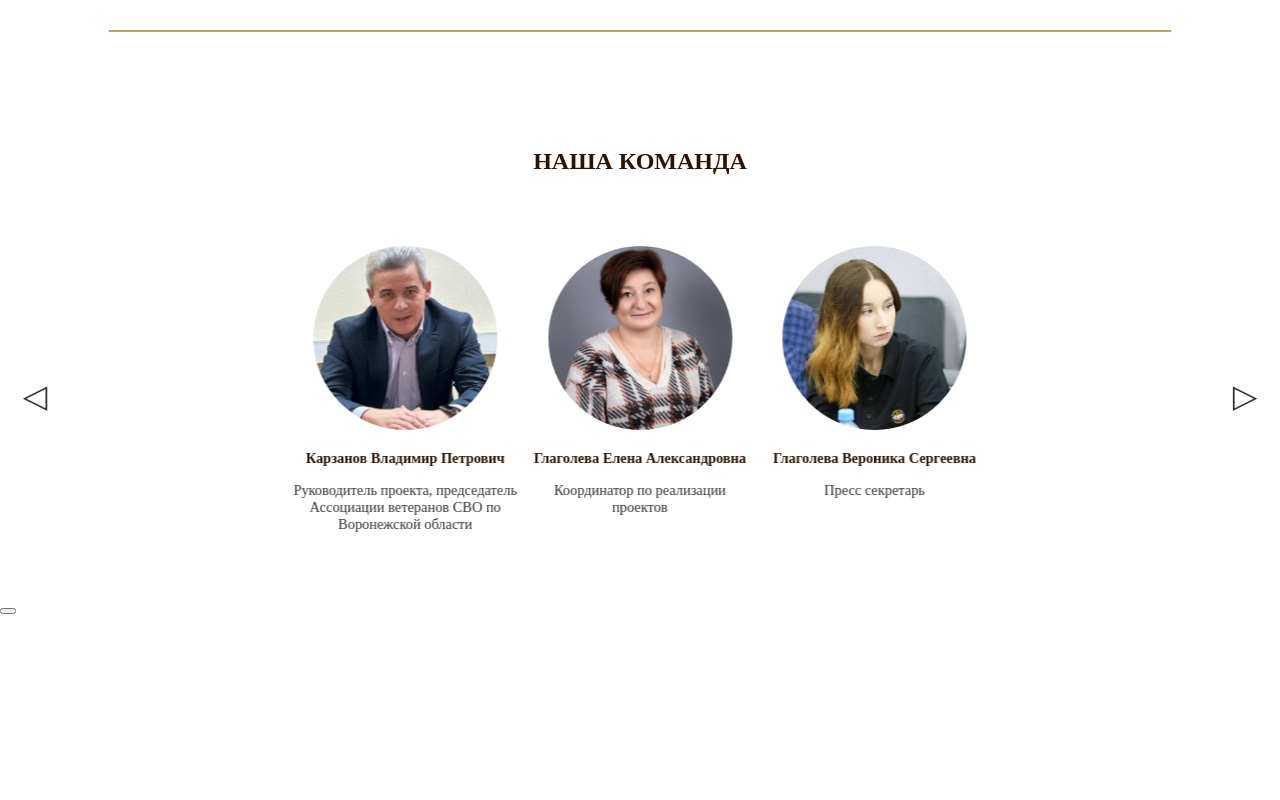
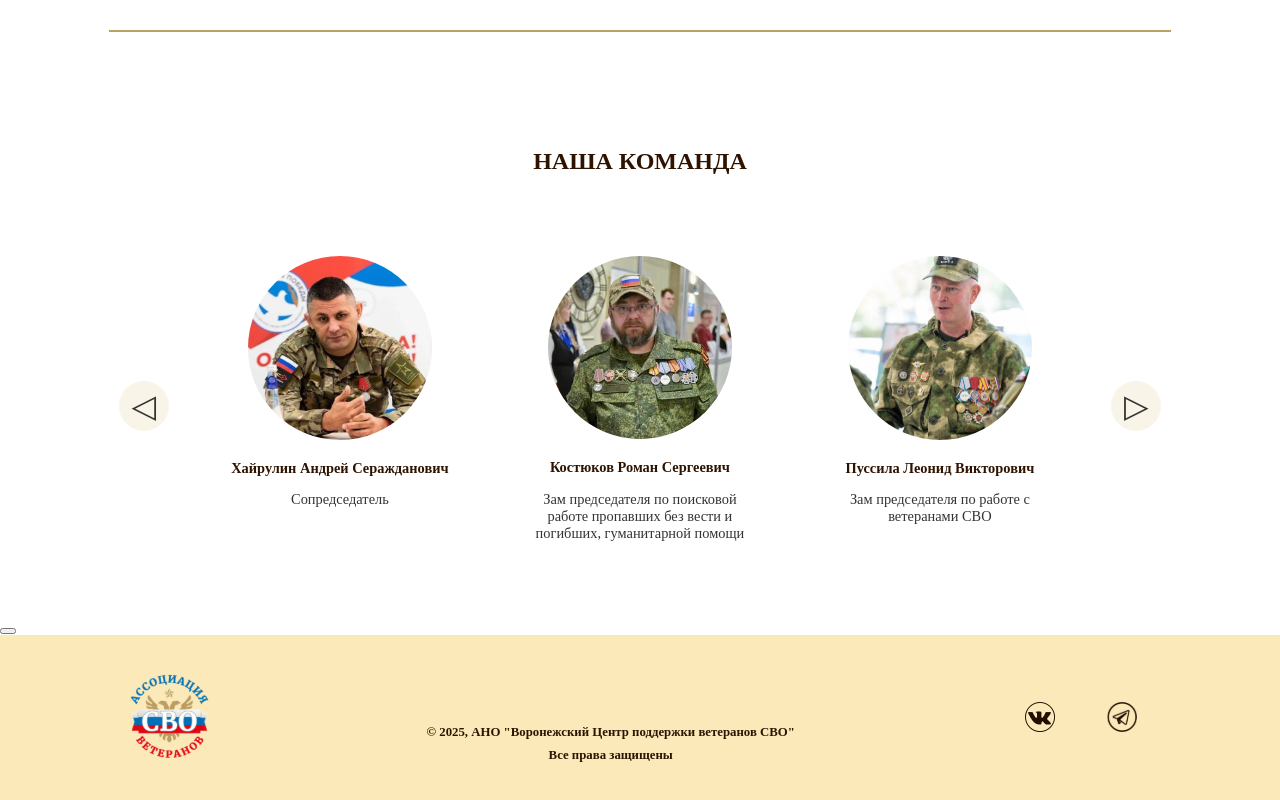
Before and after one commit to Archik-K/website_for_veterans_of_the_SVO, a React (Create React App) app: page / in a window 1280 px wide. Shown: the part 1216-2016 px from the top of the page. Before the commit the page ends 1831 px from the top, so only its background shows below. Built offline with nearby package versions, Linux system fonts and the light colour scheme.

Commit message:
I made a footer component, created a separate component for social networks and applied it to footer and header

```diff
--- a/src/App.js
+++ b/src/App.js
@@ -4,6 +4,8 @@ import Description from './components/Description';
 import Button from './components/Button';
 import Directions from './components/Directions';
 import Contacts from './components/Contacts';
+import Footer from './components/Footer';
+
 
 function App() {
   return (
@@ -12,7 +14,8 @@ function App() {
      <Description/>
      <Directions/>
      <Contacts/>
-    <Button/>
+     <Button/>
+     <Footer/>
     </div>
   );
 }
--- a/src/assets/scss/blocks/_carousel.scss
+++ b/src/assets/scss/blocks/_carousel.scss
@@ -2,14 +2,14 @@
   display: flex;
   align-items: center;
   justify-content: center;
-  width: 100%;
+  width: 83%;
   position: relative;
 }
 
 .carousel {
-  max-width: 820px;
-  min-width: 300px;
-  width: 55%;
+  max-width: 900px;
+  min-width: 317px;
+  width: 90%;
   overflow: hidden;
   position: relative;
 }
@@ -36,7 +36,8 @@
   position: absolute;
   top: 50%;
   transform: translateY(-50%);
-  background: rgba(255, 255, 255, 0.7);
+  background: #f8f5e8;
+  ;
   border: none;
   border-radius: 50%;
   width: 50px;
--- a/src/assets/scss/blocks/_footer.scss
+++ b/src/assets/scss/blocks/_footer.scss
@@ -0,0 +1,29 @@
+.footer {
+  display: flex;
+  align-items: center;
+  padding: 20px;
+  height: 8rem;
+  background: $header-footer-color;
+  justify-content: space-around;
+
+  &__logo {
+    font-size: 24px;
+    font-weight: bold;
+  }
+
+  &__rights {
+    display: flex;
+    color: #2d1300;
+    font-weight: 700;
+    font-family: "Merriweather_Regular";
+    font-size: 0.8rem;
+    height: 6rem;
+    flex-direction: column;
+    align-items: center;
+    justify-content: flex-end;
+
+    & p {
+      margin: 4px;
+    }
+  }
+}
--- /dev/null
+++ b/src/assets/scss/blocks/_social.scss
@@ -0,0 +1,7 @@
+.social {
+  display: flex;
+  align-items: center;
+  padding: 20px;
+  width: 9%;
+  justify-content: space-between;
+}
--- a/src/assets/styles/main.module.css
+++ b/src/assets/styles/main.module.css
@@ -18,6 +18,33 @@
   padding: 12px 20px;
   border-radius: 5px;
   text-align: center;
+}
+
+.footer {
+  display: flex;
+  align-items: center;
+  padding: 20px;
+  height: 8rem;
+  background: #FBE9B9;
+  justify-content: space-around;
+}
+.footer__logo {
+  font-size: 24px;
+  font-weight: bold;
+}
+.footer__rights {
+  display: flex;
+  color: #2d1300;
+  font-weight: 700;
+  font-family: "Merriweather_Regular";
+  font-size: 0.8rem;
+  height: 6rem;
+  flex-direction: column;
+  align-items: center;
+  justify-content: flex-end;
+}
+.footer__rights p {
+  margin: 4px;
 }
 
 .header {
@@ -186,14 +213,14 @@
   display: flex;
   align-items: center;
   justify-content: center;
-  width: 100%;
+  width: 83%;
   position: relative;
 }
 
 .carousel {
-  max-width: 820px;
-  min-width: 300px;
-  width: 55%;
+  max-width: 900px;
+  min-width: 317px;
+  width: 90%;
   overflow: hidden;
   position: relative;
 }
@@ -218,7 +245,7 @@
   position: absolute;
   top: 50%;
   transform: translateY(-50%);
-  background: rgba(255, 255, 255, 0.7);
+  background: #f8f5e8;
   border: none;
   border-radius: 50%;
   width: 50px;
@@ -243,4 +270,12 @@
 
 .arrow.next {
   right: 10px;
+}
+
+.social {
+  display: flex;
+  align-items: center;
+  padding: 20px;
+  width: 9%;
+  justify-content: space-between;
 }/*# sourceMappingURL=main.module.css.map */
--- a/src/assets/styles/main.module.scss
+++ b/src/assets/styles/main.module.scss
@@ -10,3 +10,4 @@
 @import "../scss/blocks/directions";
 @import "../scss/blocks/contacts";
 @import "../scss/blocks/carousel";
+@import "../scss/blocks/social";
--- a/src/components/Contacts.jsx
+++ b/src/components/Contacts.jsx
@@ -13,26 +13,10 @@ import photo6 from "../assets/icon/Kostyukov.jpg";
 const Contacts = () => {
   const slidesData = [
     {
-      photo: photo1,
-      captionfio:
-        "Пуссила Леонид Викторович",
-        jobtitle:  "Зам председателя по работе с ветеранами СВО",
-    },
-    {
       photo: photo2,
       captionfio:
         "Карзанов Владимир Петрович",
         jobtitle:  "Руководитель проекта, председатель Ассоциации ветеранов СВО по Воронежской области",
-    },
-    {
-      photo: photo3,
-      captionfio: "Глаголева Елена Александровна",
-      jobtitle:  "Координатор по реализации проектов",
-    },
-    {
-      photo: photo4,
-      captionfio: "Глаголева Вероника Сергеевна",
-      jobtitle:  "Пресс секретарь",
     },
     {
       photo: photo5,
@@ -45,6 +29,22 @@ const Contacts = () => {
         "Костюков Роман Сергеевич",
         jobtitle:  "Зам председателя по поисковой работе пропавших без вести и погибших, гуманитарной помощи",
     },
+    {
+      photo: photo1,
+      captionfio:
+        "Пуссила Леонид Викторович",
+        jobtitle:  "Зам председателя по работе с ветеранами СВО",
+    },
+    {
+      photo: photo3,
+      captionfio: "Глаголева Елена Александровна",
+      jobtitle:  "Координатор по реализации проектов",
+    },
+    {
+      photo: photo4,
+      captionfio: "Глаголева Вероника Сергеевна",
+      jobtitle:  "Пресс секретарь",
+    },
   ];
 
   return (
--- /dev/null
+++ b/src/components/Footer.jsx
@@ -0,0 +1,21 @@
+import styles from "../assets/styles/main.module.css"
+import LogoSVO from "../assets/logo/Logo_SVO_color.svg"
+import Social from "./Social"
+
+const Footer = () => {
+  return (
+    <footer className={styles.footer}>
+      <div className={styles.footer__logo}>
+        <img src={LogoSVO} alt="Логотип сайта" />
+        </div>
+        <div className={styles.footer__rights}>
+					<p>
+            <strong>&copy; 2025, АНО "Воронежский Центр поддержки ветеранов СВО"</strong></p>
+          <p>Все права защищены</p>
+				</div>
+      <Social/>
+    </footer>
+  );
+};
+
+export default Footer;
--- a/src/components/Header.jsx
+++ b/src/components/Header.jsx
@@ -1,7 +1,6 @@
 import styles from "../assets/styles/main.module.css"
 import LogoSVO from "../assets/logo/Logo_SVO_color.svg"
-import VK from "../assets/icon/vk.svg"
-import TG from "../assets/icon/tg.svg"
+import Social from "./Social"
 
 const Header = () => {
   return (
@@ -12,9 +11,8 @@ const Header = () => {
         <a href="/" className={styles.header__link}>Проекты</a>
         <a href="/" className={styles.header__link}>Контакты</a>
         <a href="/" className={styles.header__link}>Обратная связь</a>
-        <a href="https://vk.com/association_svo_vrn" className={styles.header__link}><img src={VK} alt="Ссылка на вконтакте" /></a>
-        <a href="https://t.me/avsvo36" className={styles.header__link}><img src={TG} alt="Ссылка на телеграм" /></a>
       </nav>
+      <Social/>
     </header>
   );
 };
--- /dev/null
+++ b/src/components/Social.jsx
@@ -0,0 +1,16 @@
+import styles from "../assets/styles/main.module.css"
+import VK from "../assets/icon/vk.svg"
+import TG from "../assets/icon/tg.svg"
+
+const Social = () => {
+  return (
+      <div className={styles.social}>
+        <a href="https://vk.com/association_svo_vrn" className={styles.social__link}>
+        <img src={VK} alt="VK" /></a>
+        <a href="https://t.me/avsvo36" className={styles.social__link}>
+        <img src={TG} alt="TG" /></a>
+      </div>
+  );
+};
+
+export default Social;
```
Also changed, not shown: 1 other file (tests, documents, lock files or other folders).
